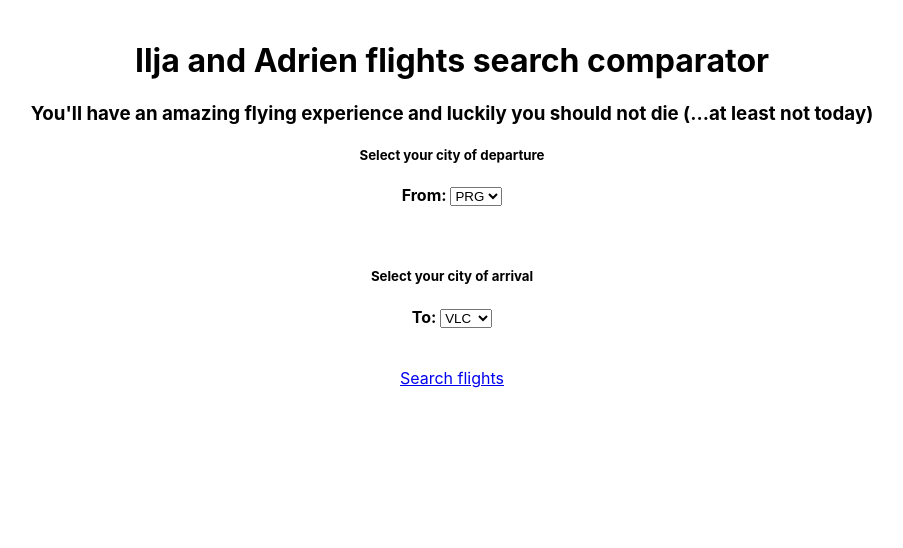
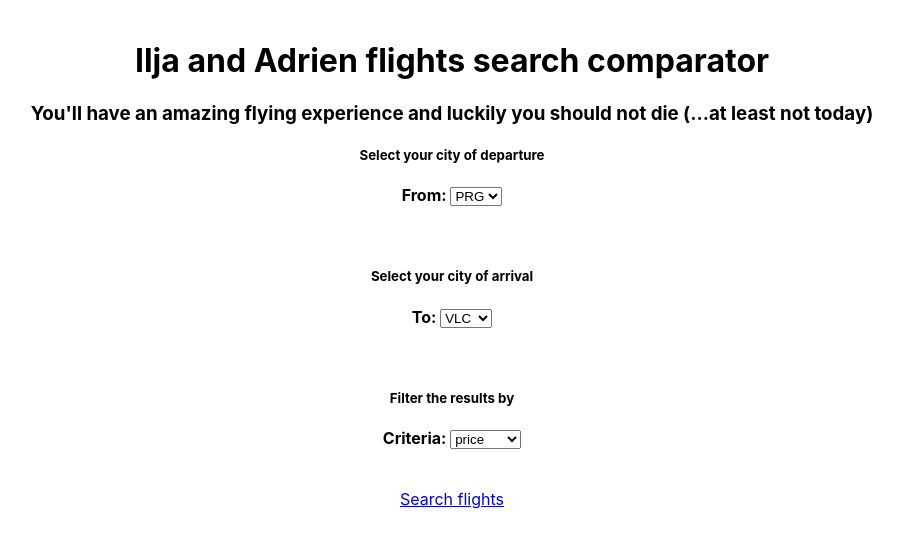
Before and after one commit to Swayndev/hackathon-week9-react, a React (Create React App) app: page / in a window 1280 px wide. Shown: the top 548 px of the page, without its empty margins (188-1091 px from the left). Built offline with nearby package versions, Linux system fonts and the light colour scheme.

Commit message:
implementation of sort functionality by price, date, duration

```diff
--- a/src/App.js
+++ b/src/App.js
@@ -30,7 +30,7 @@ function App() {
 
         <Routes>
           <Route path="/" element={<Home />} />
-          <Route path="/flights/:dep/:arr" element={<Flights />} />
+          <Route path="/flights/:dep/:arr/:crit" element={<Flights />} />
           {/**
           <Route path="/flights" element={<Flights />} />
           <Route path="/:type/:query" element={<Component />} />
--- a/src/components/Flight.js
+++ b/src/components/Flight.js
@@ -19,6 +19,8 @@ function Flight ({flightKey}) {
         <h3>Duration: {DateTime.fromMillis(flightKey.duration.total * 1000).toFormat('hh:mm')} hr </h3>
         <h3>Price: {flightKey.price} EUR </h3>
         <br/>
+
+        <p>Number of stop over with this flight: {flightKey.route.length -1} </p>
     </div>
 )
 }
--- a/src/components/Flights.js
+++ b/src/components/Flights.js
@@ -7,14 +7,13 @@ function Flights() {     //{departureCity, arrivalCity}
 
     const [flights, setFlights] = useState([])
 
-    // const [departureCity, setDepartureCity] = useState('PRG');
+    const { dep, arr, crit } = useParams();
 
-    // const [arrivalCity, setArrivalCity] = useState('VLC');
 
-    const { dep, arr } = useParams();
 
-    const url = `https://api.skypicker.com/flights?fly_from=${dep}&fly_to=${arr}&partner=data4youcbp202106&limit=5`;
+    const url = `https://api.skypicker.com/flights?fly_from=${dep}&fly_to=${arr}&sort=${crit}&partner=data4youcbp202106&limit=5`;
     const [loading, setLoading ] = useState(false);
+
     async function getData() {
         const resp =await fetch(url);
         const result = await resp.json();
@@ -31,11 +30,13 @@ console.log('this is flights value', flights);
 
 
 
+
+
     return (
         <div>
 
     <Link to={`/`}>Home</Link>
-
+    <br/>
 
     {!loading ? <div>
     <p>Loading</p><p> ローディング　しばらくお待ちください。</p></div>:
@@ -45,6 +46,12 @@ console.log('this is flights value', flights);
       )
     })
     }
+
+    {/**
+        flights.data.map( )
+
+    */}
+
         </div>
     )
 }
--- a/src/components/Home.js
+++ b/src/components/Home.js
@@ -10,14 +10,9 @@ const Home = () => {
   const [arrivalCity, setArrivalCity] = useState('VLC');
 
 
+  const criterion = ['quality', 'price', 'duration', 'date']
+  const [sortCriteria, setSortCriteria] = useState('price');
 
-  // const handledepature = () => {
-  //     departures.
-  // }
-
-  // const handlearrival = () => {
-  //     arrivals.
-  // }
 
     return (
     <div>
@@ -30,7 +25,6 @@ const Home = () => {
         <div className='city_from'>
           <h5> Select your city of departure</h5>
           <strong>From:  </strong>
-
           <select
             defaultValue={departureCity}
 
@@ -58,14 +52,31 @@ const Home = () => {
               <option key={i} value={iata}>{iata}</option>
             ))}
           </select>
+        </div>
 
+        <br/><br/>
+        {/** sort by criteria **/}
+        <div className='sort'>
+          <h5> Filter the results by</h5>
+          <strong>Criteria: </strong>
+
+          <select
+            defaultValue={sortCriteria}
+
+            onChange={(e) => setSortCriteria(e.target.value)}>
+
+            {/** filter by criteria provided by the API documentation **/}
+            {criterion.map((criteria, i) => (
+              <option key={i} value={criteria}>{criteria}</option>
+            ))}
+          </select>
         </div>
-        {/** THIS IS TEMPLATE FOR DROP DOWN MENU
+        {/**
 
         **/}
       </span>
       <br/><br/>
-      <Link to={`/flights/${departureCity}/${arrivalCity}`}>Search flights</Link>
+      <Link to={`/flights/${departureCity}/${arrivalCity}/${sortCriteria}`}>Search flights</Link>
 
     </div>
   )
```
Lines whose indentation alone changed are shown as unchanged.
